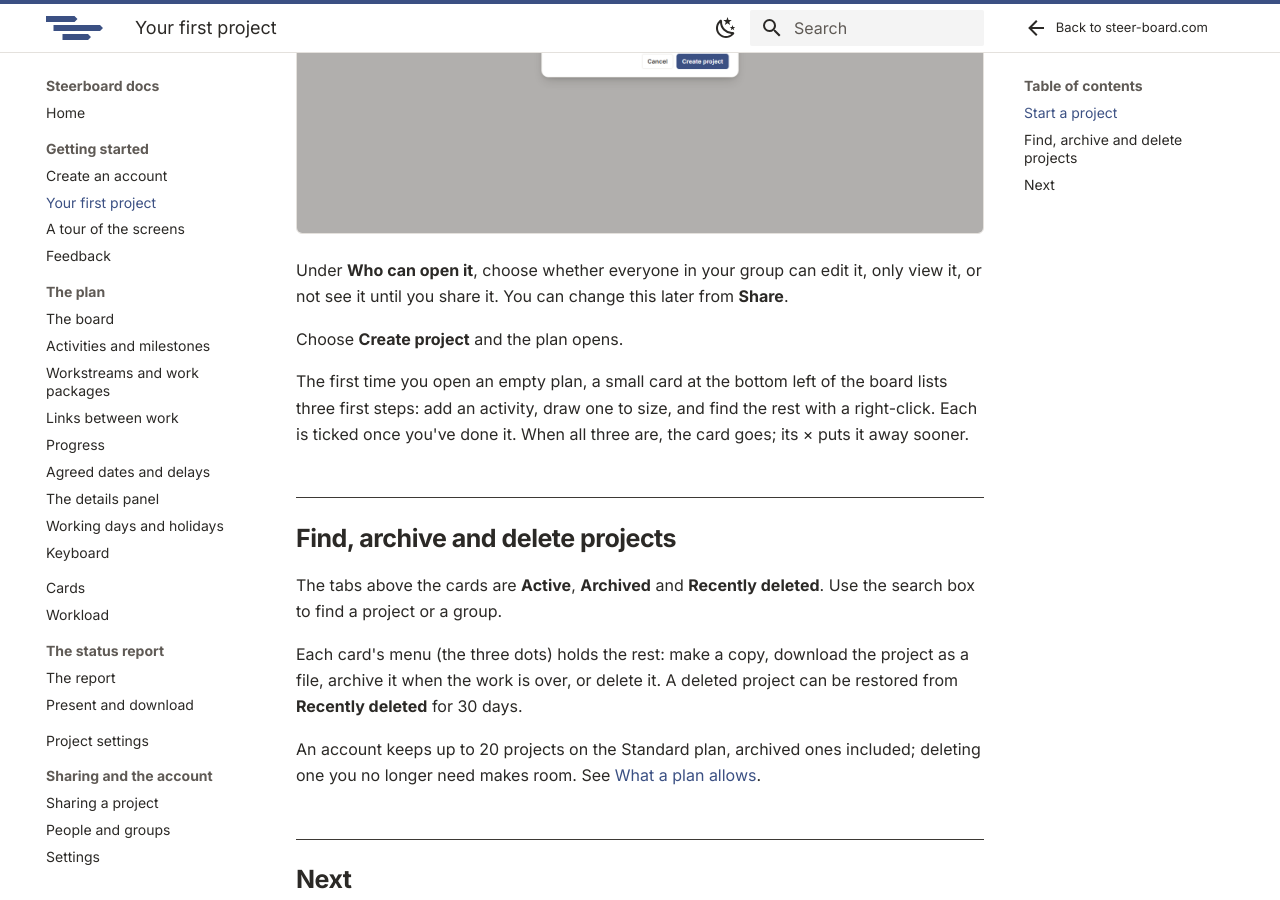
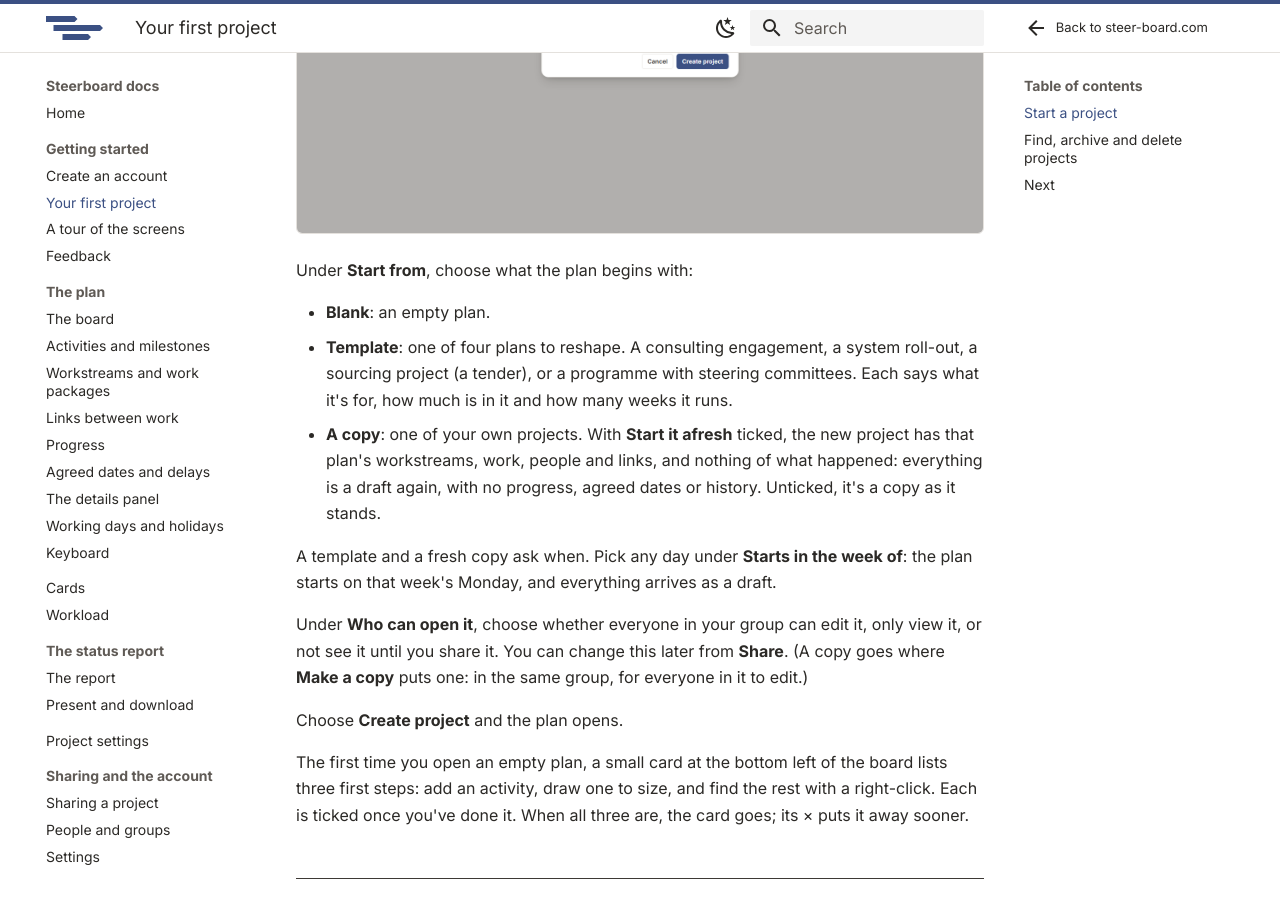
Before and after one commit to mistahcase/steerboard-docs, an MkDocs documentation site: the page built from pages/getting-started/first-project.md, in a window 1280 px wide and 900 px high, scrolled down 1361 px. Built offline with MkDocs 1.6.1 and Material for MkDocs 9.7.7, drawn with Linux system fonts in a browser that asks for light colours.

Commit message:
Start a project from a template, or afresh from one of your own (B1)
From the UX review, approved by the user on 2026-11-13 (SCENARIOS.md, TP).

- New project asks what to start from: Blank, Template or A copy.
- Four templates (src/model/templates.ts): a consulting engagement, a system
  roll-out, a sourcing project and a programme, each written as workstreams
  with their work by week. The plan starts on the Monday of the week picked,
  all drafts, nobody's yet; links are only between things one after the
  other, so nothing is pushed as the plan arrives.
- A copy can be started afresh (startAfresh): the plan's workstreams, work,
  people, owners and links, and nothing of what happened; moved by whole
  weeks to the week picked. Unticked, it's Make a copy.
- The server takes a template's name and a start day when a project is
  made, and fresh and start when one is copied.

Seen in the browser: the dialog, and the sourcing template on the board.

Co-Authored-By: Claude Fable 5.2 <noreply@anthropic.com>

```diff
--- a/coverage.json
+++ b/coverage.json
@@ -19,7 +19,9 @@
       "covers": [
         "src/components/ProjectsPage.tsx",
         "src/model/demo.ts",
-        "src/model/seed.ts"
+        "src/model/seed.ts",
+        "src/model/templates.ts",
+        "src/gantt/BoardHints.tsx"
       ],
       "reviewed": "57e30ed44db3c615baebd762990582de70c541bc"
     },
--- a/pages/getting-started/first-project.md
+++ b/pages/getting-started/first-project.md
@@ -25,9 +25,26 @@ shared with them. See [People and groups](../sharing/people.md#access).)
 
 ![Starting a new project](../img/new-project.png)
 
+Under **Start from**, choose what the plan begins with:
+
+- **Blank**: an empty plan.
+- **Template**: one of four plans to reshape. A consulting engagement, a system
+  roll-out, a sourcing project (a tender), or a programme with steering
+  committees. Each says what it's for, how much is in it and how many weeks it
+  runs.
+- **A copy**: one of your own projects. With **Start it afresh** ticked, the
+  new project has that plan's workstreams, work, people and links, and
+  nothing of what happened: everything is a draft again, with no progress,
+  agreed dates or history. Unticked, it's a copy as it stands.
+
+A template and a fresh copy ask when. Pick any day under **Starts in the week
+of**: the plan starts on that week's Monday, and everything arrives as a
+draft.
+
 Under **Who can open it**, choose whether everyone in your group can edit it,
 only view it, or not see it until you share it. You can change this later from
-**Share**.
+**Share**. (A copy goes where **Make a copy** puts one: in the same group, for
+everyone in it to edit.)
 
 Choose **Create project** and the plan opens.
 
```
Also changed, not shown: pages/whats-new.md (+6 -0 lines).
